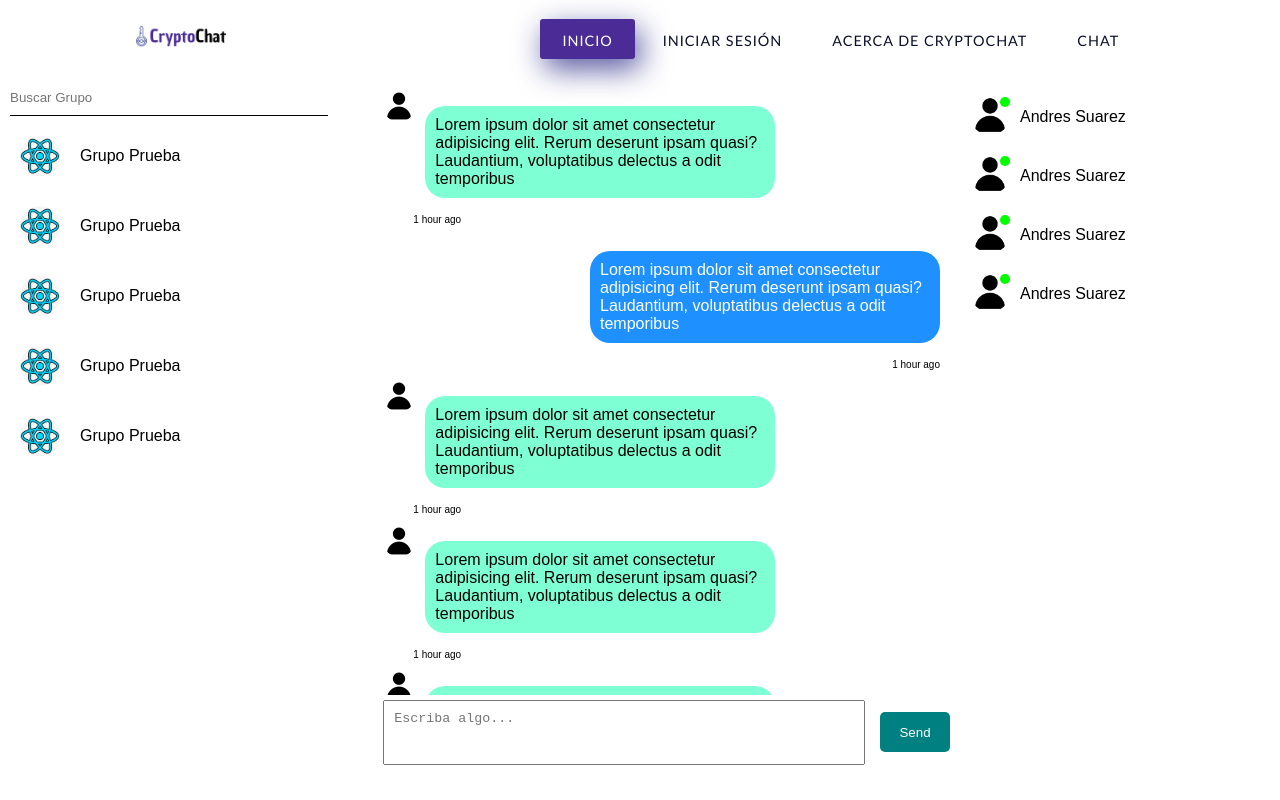
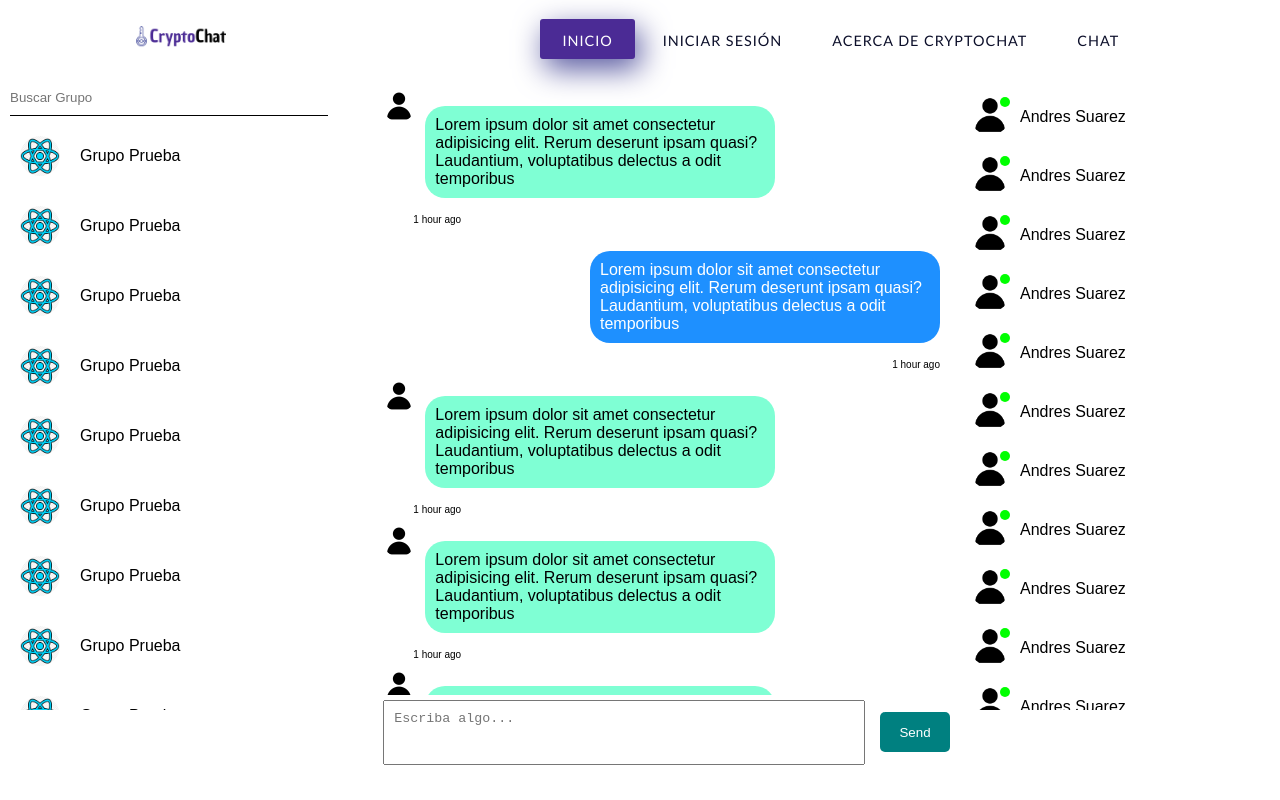
Before and after one commit to AndrewSuarez/TeamCrypto, a React (Create React App) app in the folder client/: page /chat in a window 1280 px wide. Built offline with nearby package versions, Linux system fonts and the light colour scheme.

Commit message:
cambio nombres css chat y overflow

```diff
--- a/client/src/containers/chat/Chat.jsx
+++ b/client/src/containers/chat/Chat.jsx
@@ -9,9 +9,16 @@ export default function Chat() {
         <>
             <NavBar />
             <div className="chat">
-                <div className="chatMenu">
-                    <div className="chatMenuWrapper">
-                        <input placeholder="Buscar Grupo" className="chatMenuInput" />
+                <div className="chatGroup">
+                    <div className="chatGroupWrapper">
+                        <input placeholder="Buscar Grupo" className="chatGroupInput" />
+                        <Group />
+                        <Group />
+                        <Group />
+                        <Group />
+                        <Group />
+                        <Group />
+                        <Group />
                         <Group />
                         <Group />
                         <Group />
@@ -31,7 +38,6 @@ export default function Chat() {
                             <Message own={true}/>
                             <Message own={true}/>
                             <Message />
-
                         </div>
                         <div className="chatBoxBottom">
                             <textarea className="chatMessageInput" placeholder="Escriba algo..."></textarea>
@@ -46,6 +52,13 @@ export default function Chat() {
                         <Member />
                         <Member />
                         <Member />
+                        <Member />
+                        <Member />
+                        <Member />
+                        <Member />
+                        <Member />
+                        <Member />
+                        <Member />
                     </div>
                 </div>
 
--- a/client/src/containers/chat/chat.css
+++ b/client/src/containers/chat/chat.css
@@ -2,14 +2,14 @@
     height: 80vh;
     display: flex;
     margin-top: 70px;
-
 }
 
-.chatMenu{
+.chatGroup{
     flex: 3.5;
+    overflow-y: scroll
 }
 
-.chatMenuInput{
+.chatGroupInput{
     width: 90%;
     padding: 10px 0;
     border: none;
@@ -57,10 +57,11 @@
 }
 
 .chatMember{
-    flex: 3
+    flex: 3;
+    overflow-y: scroll;
 }
 
-.chatMenuWrapper, .chatBoxWrapper, .chatMemberWrapper{
+.chatGroupWrapper, .chatBoxWrapper, .chatMemberWrapper{
     padding: 10px;
     height: 110.1%;
 }
```
